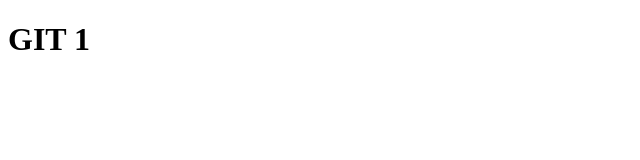
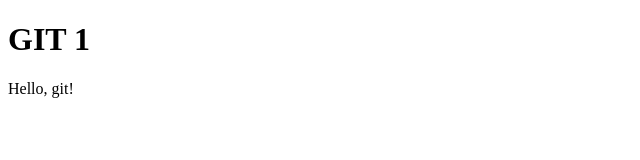
Before and after one commit to OlgaSholotova/63-git, a plain HTML site: page index.html in a window 1280 px wide. Shown: the full height of the page, 0-640 px from the left. Drawn offline with Linux system fonts and the light colour scheme.

Commit message:
upd index

```diff
--- a/index.html
+++ b/index.html
@@ -7,6 +7,6 @@
 </head>
 <body>
   <h1>GIT 1</h1>
-
+  <p>Hello, git!</p>
 </body>
 </html>
```
Also changed, not shown: 1 other file.
